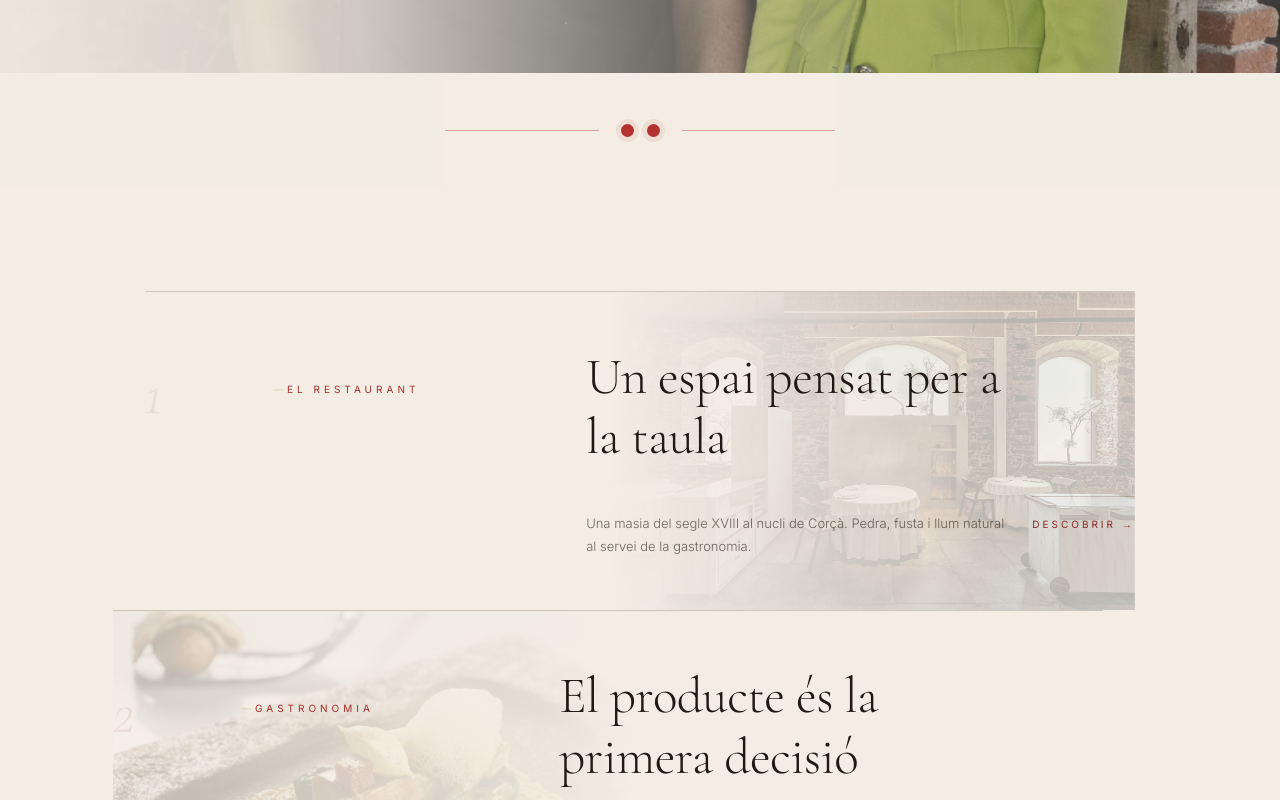
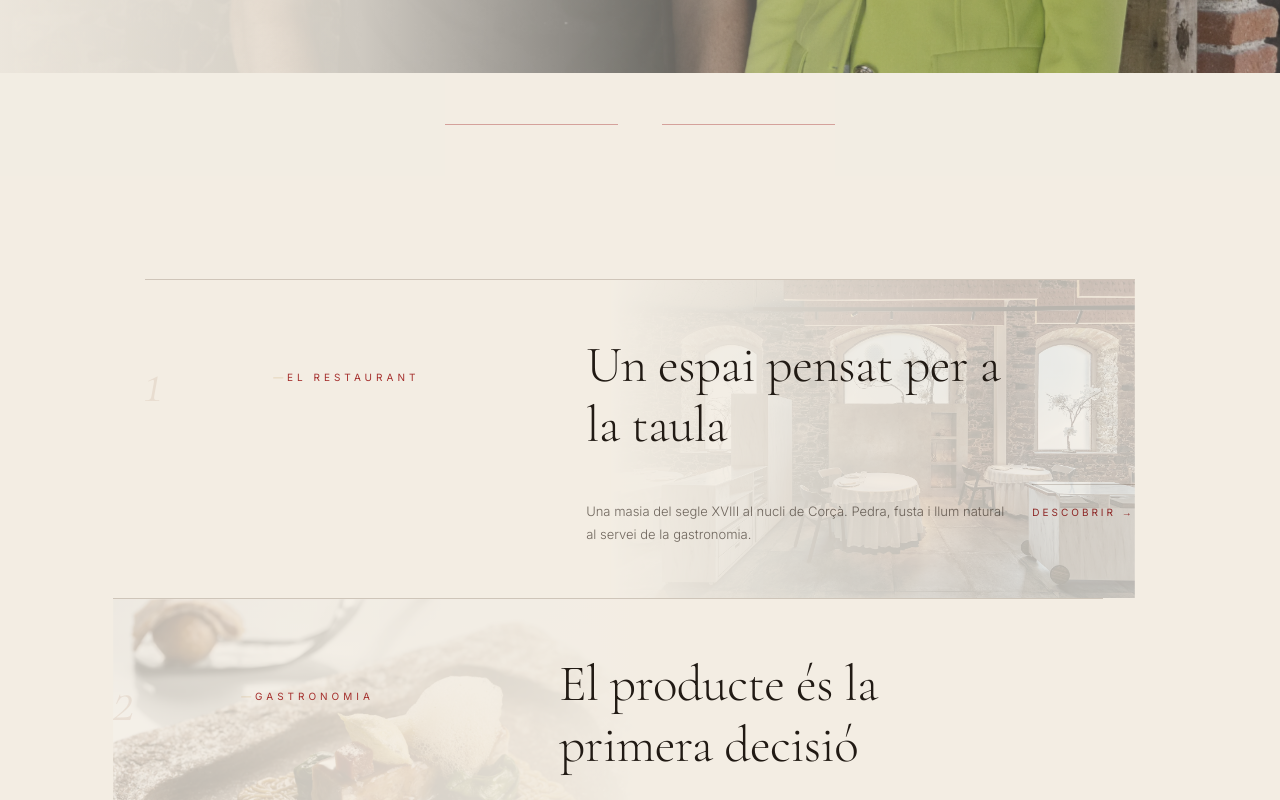
Before and after one commit to SpankyGi/Botic1, a React (Vite) app: page /ca in a window 1280 px wide. Shown: the part 1420-2220 px from the top of the page. Built offline with nearby package versions, Linux system fonts and the light colour scheme.

Commit message:
Utilitza el monograma Bo·TiC al separador

```diff
--- a/src/components/SectionDivider.jsx
+++ b/src/components/SectionDivider.jsx
@@ -2,7 +2,11 @@ export default function SectionDivider() {
   return (
     <div className="botic-section-divider" aria-hidden="true">
       <span className="botic-divider-line" />
-      <span className="botic-divider-mark"><i /> <i /></span>
+      <img
+        src="/images/botic-b-symbol.svg"
+        alt=""
+        className="botic-divider-logo"
+      />
       <span className="botic-divider-line" />
     </div>
   )
```
